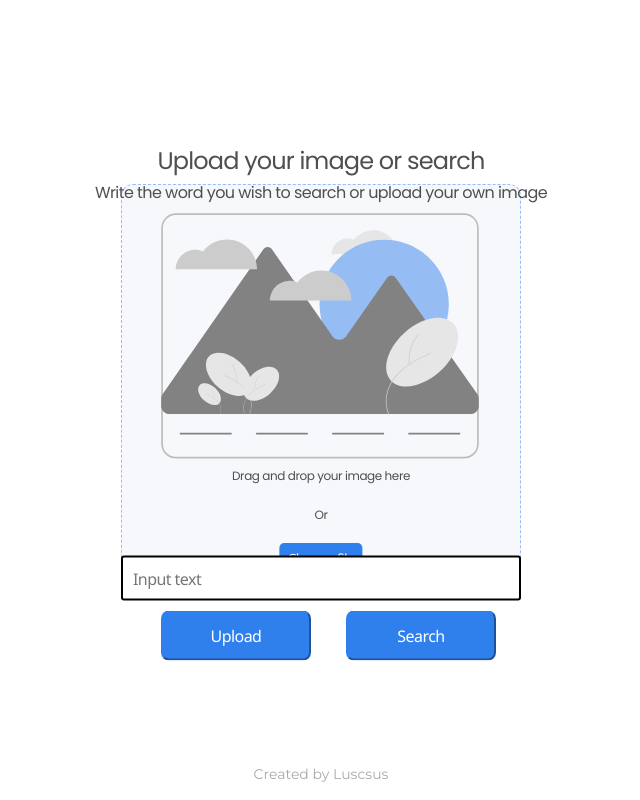
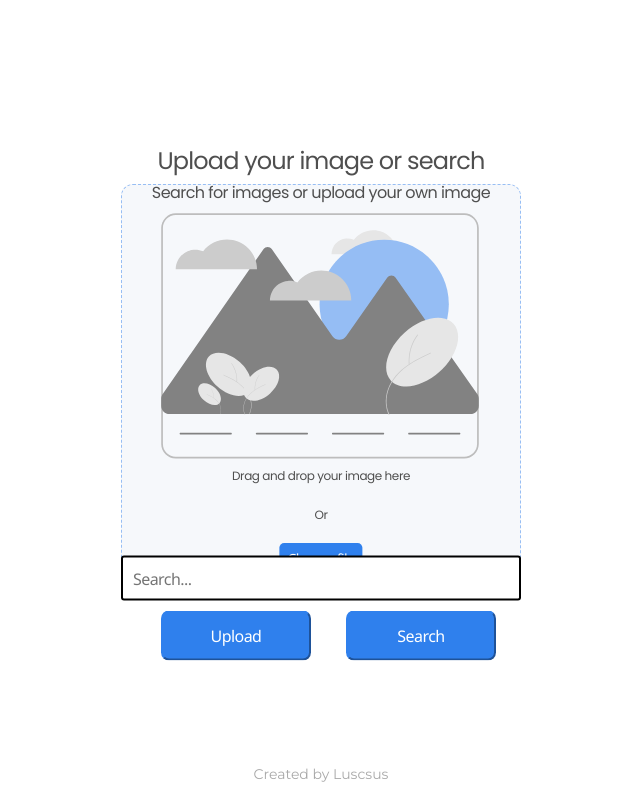
Before and after one commit to Luscsus/ImageUploader, a website: page public/index.html in a window 1280 px wide. Shown: the whole page, without its empty margins (319-959 px from the left). Drawn offline with nearby package versions, Linux system fonts and the light colour scheme.

Commit message:
Update index.html

```diff
--- a/public/index.html
+++ b/public/index.html
@@ -6,7 +6,7 @@
     <meta name="viewport" content="width=device-width, initial-scale=1.0">
     <script src="https://ajax.googleapis.com/ajax/libs/jquery/3.5.1/jquery.min.js"></script>
     <link rel="stylesheet" href="style.css">
-    <title>Fileo</title>
+    <title>ImageUploader</title>
     <style>
         @import url('https://fonts.googleapis.com/css2?family=Poppins&display=swap');
         @import url('https://fonts.googleapis.com/css2?family=Montserrat&display=swap');
@@ -27,12 +27,12 @@
         <p class="warningText" id="warningText"></p>
 
         <h1 id="Header" class="Header">Upload your image or search</h1>
-        <p id="Explanation" class="Explanation">Write the word you wish to search or upload your own image</p>
+        <p id="Explanation" class="Explanation">Search for images or upload your own image</p>
 
         <div id="FormsBox" class="FormsBox">
             <form>
                 <div id="SearchFieldBox" class="SearchFieldbox">
-                    <input class="SearchField" placeholder="Input text" type="text" id="SearchField" name="SearchField"><br><br>
+                    <input class="SearchField" placeholder="Search..." type="text" id="SearchField" name="SearchField"><br><br>
                 </div>
             </form>
 
@@ -42,7 +42,7 @@
             </div>
         </div>
 
-        <div id="FinalImageOutside" class="FinalImageOutside"></div>
+        <div id="FinalImageOutside" class="FinalImageOutside">
             <img src="" alt="" onclick="OnFinalImageClick()" onmouseenter="OnFinalImageHover()" onmouseout="OnFinalImageUnHover()" id="FinalImage" class="FinalImage">
                 <img onmouseenter="OnFinalImageHover()" onclick="OnFinalImageClick()" src="zoomIn.png" id="ZoomIcon" class="ZoomIcon"></img>
             </img>
```
